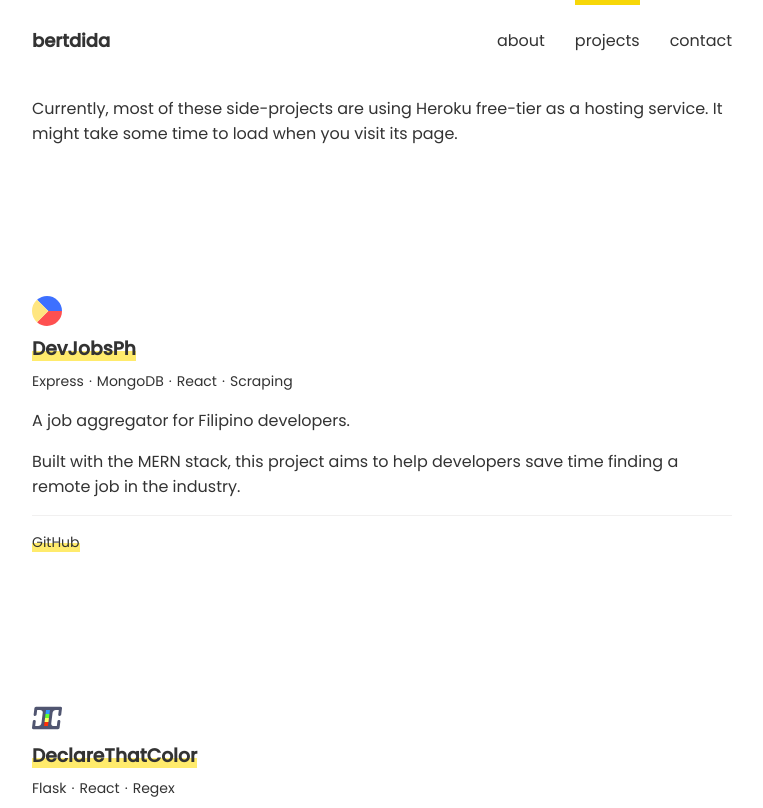
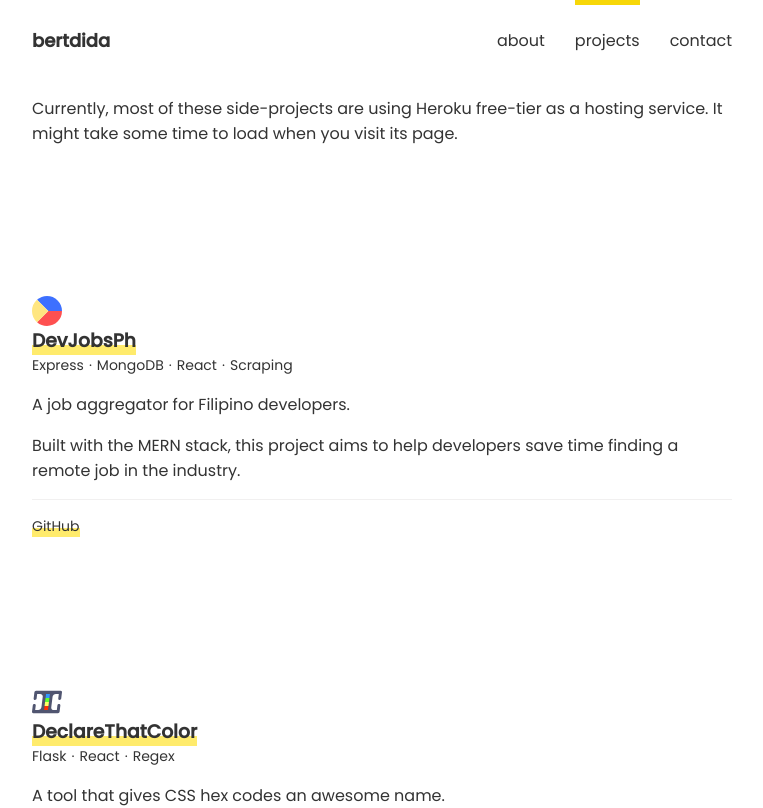
Before and after one commit to bertdida/bertdida.github.io, a React (Create React App) app: page /projects in a window 1280 px wide. Shown: the top 808 px of the page, without its empty margins (258-1021 px from the left). Built offline with nearby package versions, Linux system fonts and the light colour scheme.

Commit message:
Fix link indicator style

```diff
--- a/src/components/Link/Link.scss
+++ b/src/components/Link/Link.scss
@@ -2,6 +2,7 @@
   --accent: #ffeb6c;
   --accent-hover: #f7d708;
 
+  display: inline-block;
   text-decoration: none;
   color: inherit;
   position: relative;
@@ -10,6 +11,10 @@
     display: inline-block;
     position: relative;
     z-index: 1;
+
+    & > * {
+      display: inline;
+    }
   }
 
   &::after {
```
